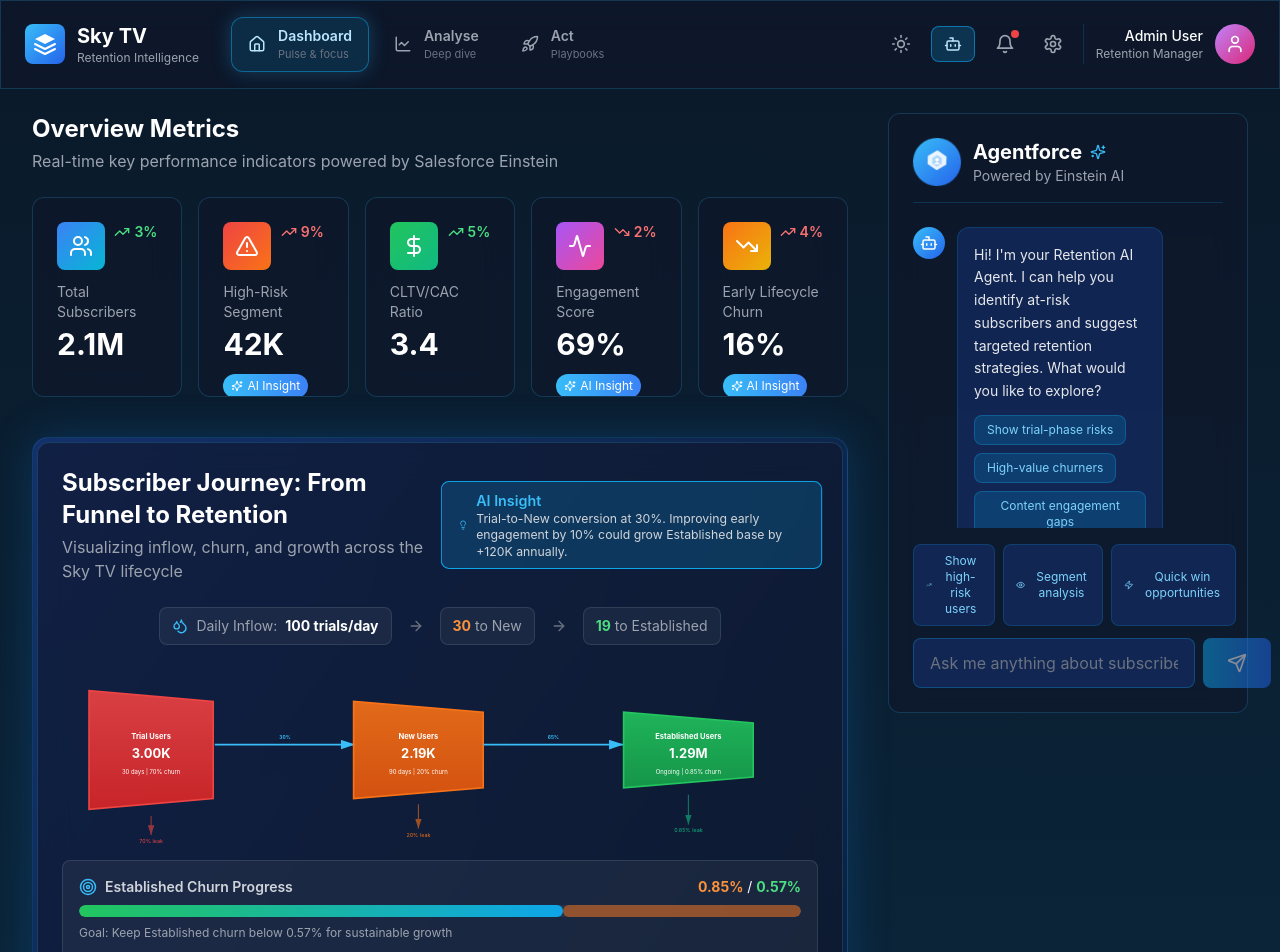
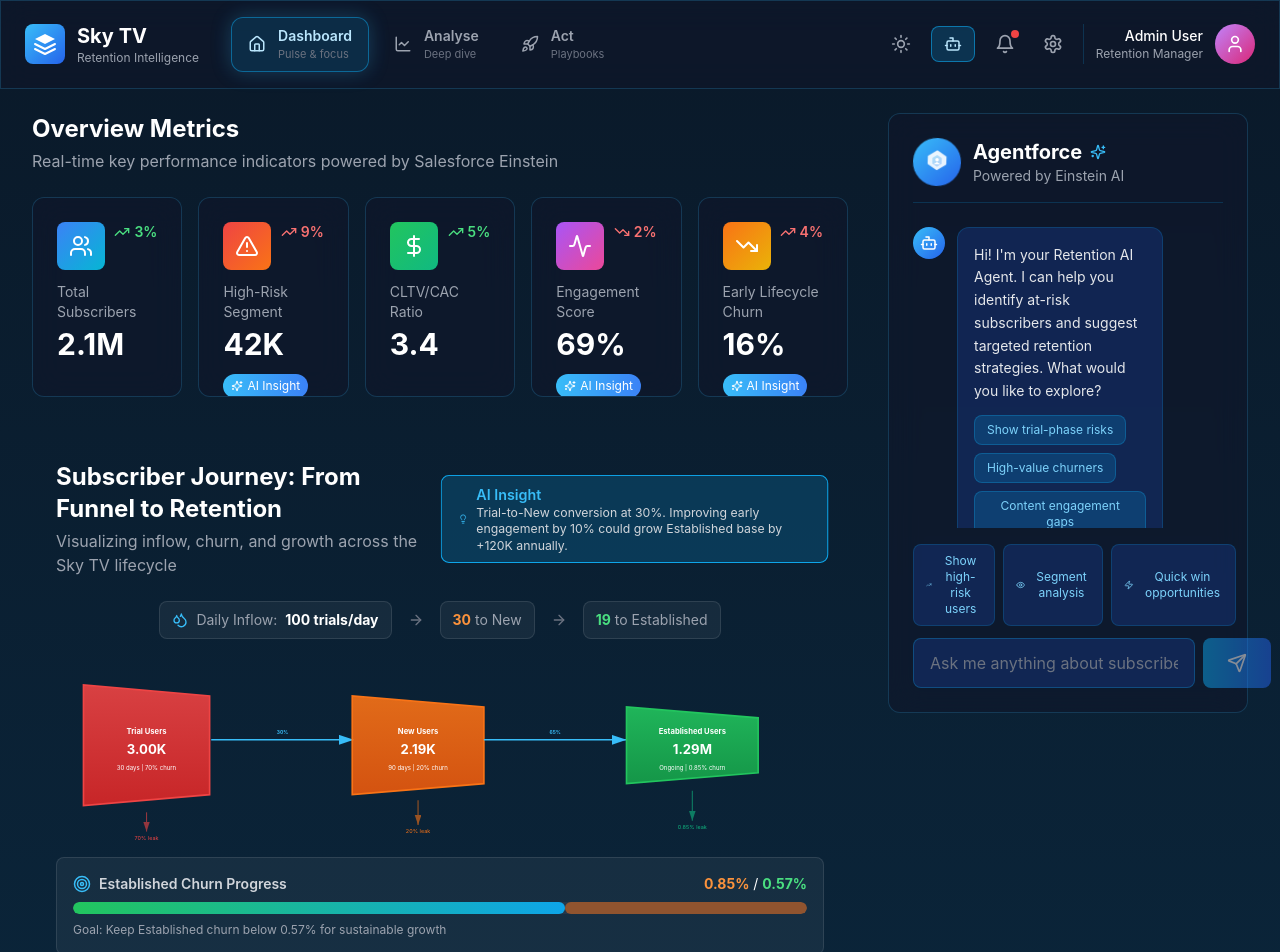
Before and after one commit to arunabh88/ChurnDashboard_Markus_New, a Next.js app: page / in a window 1280 px wide. Shown: the top 952 px of the page. Built offline with nearby package versions, Linux system fonts and the light colour scheme.

Commit message:
style: simplify journey section container

```diff
--- a/components/JourneyMap.tsx
+++ b/components/JourneyMap.tsx
@@ -101,7 +101,7 @@ export default function JourneyMap(props: JourneyMapProps = {}) {
   };
 
   return (
-    <div className="glass-card rounded-xl p-6 mb-8">
+    <div className="rounded-2xl p-6">
       <div className="flex items-center justify-between mb-6">
         <div>
           <h2 className="text-2xl font-bold text-white mb-1">
--- a/components/views/DashboardView.tsx
+++ b/components/views/DashboardView.tsx
@@ -24,7 +24,7 @@ export function DashboardView({ onNavigate, onViewSegments, onStageAction }: Das
         initial={{ opacity: 0, y: 20 }}
         animate={{ opacity: 1, y: 0 }}
         transition={{ delay: 0.15 }}
-        className="rounded-2xl border border-sky-500/20 bg-gradient-to-br from-navy-900/80 to-navy-950/60 p-1 shadow-[0_0_40px_rgba(15,118,210,0.25)]"
+        className=""
       >
         <JourneyMap onStageAction={onStageAction} />
       </motion.div>
```
